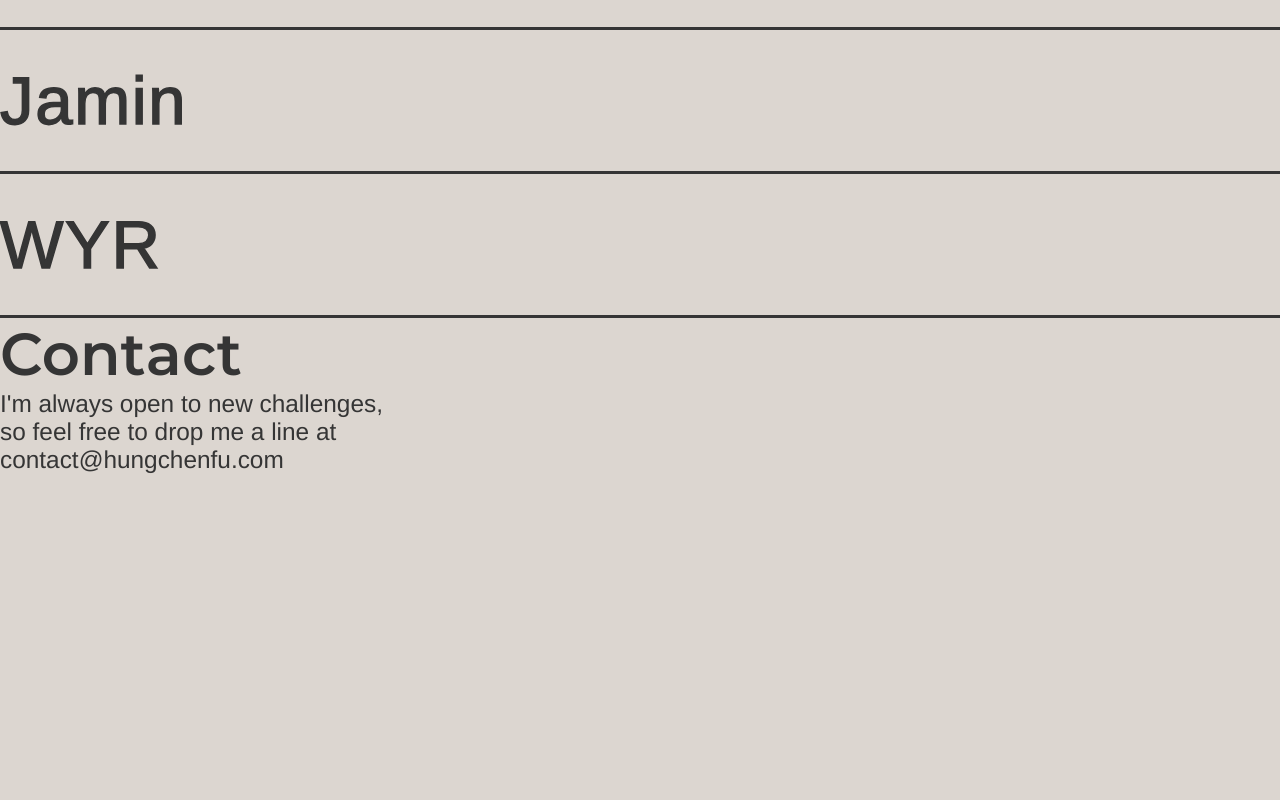
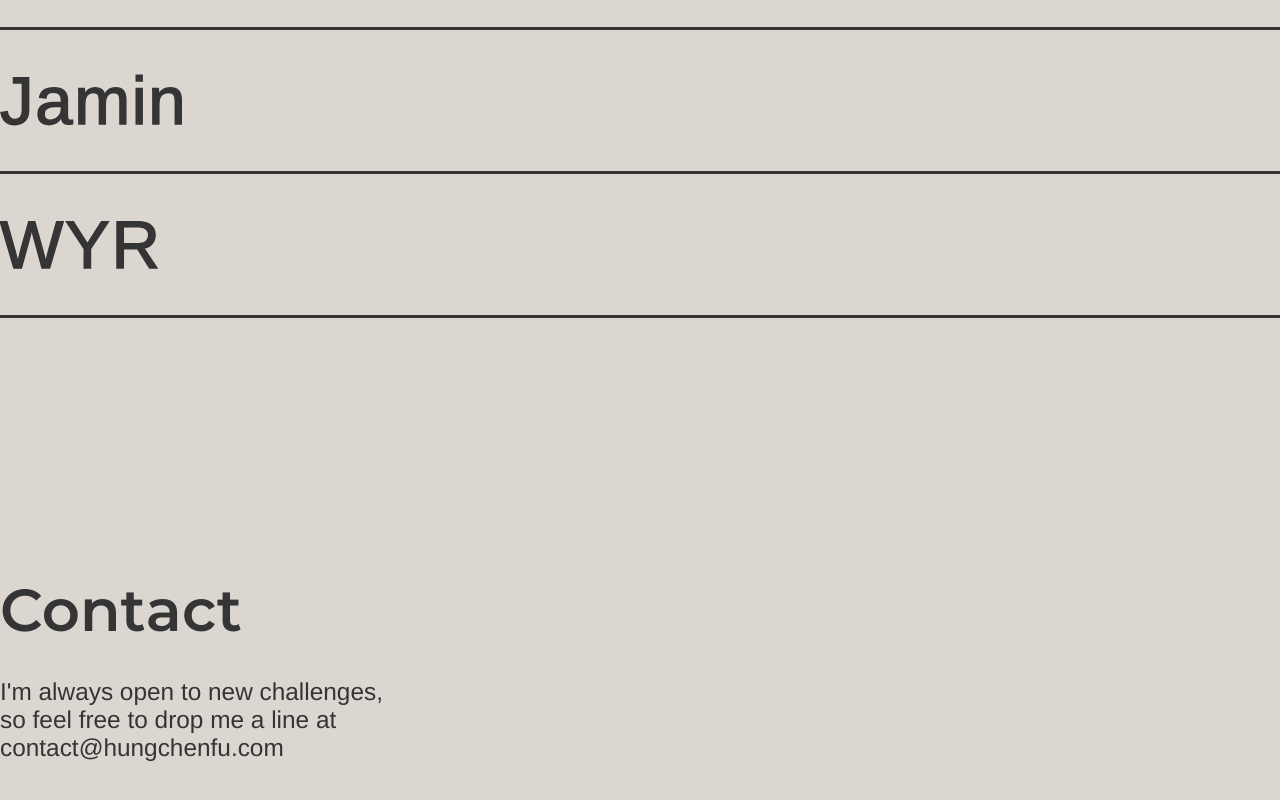
Before and after one commit to FseanU/Portfolio_1.0, a React (Create React App) app: page / in a window 1280 px wide. Shown: the part 638-1438 px from the top of the page. Before the commit the page ends 1127 px from the top, so only its background shows below. Built offline with nearby package versions, Linux system fonts and the light colour scheme; a web font is replaced by a local one.

Commit message:
feat: Add style to Contact

```diff
--- a/src/components/Contact.js
+++ b/src/components/Contact.js
@@ -1,4 +1,5 @@
 import React from "react";
+import "../stylesheets/contact.css";
 
 const Contact = () => {
   return (
--- /dev/null
+++ b/src/stylesheets/contact.css
@@ -0,0 +1,7 @@
+.contact {
+  margin: 16rem 0 8rem 0;
+}
+
+.contact p {
+  margin-top: 2rem;
+}
```
